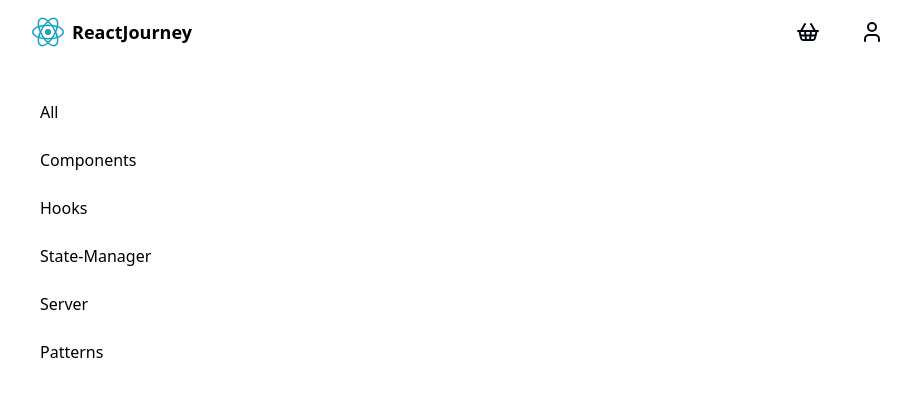
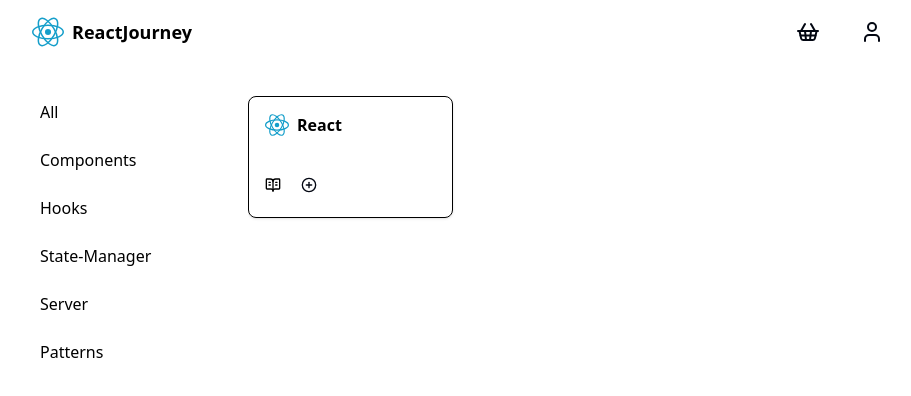
Before and after one commit to Rmejaat/react-journey, a Next.js app: page / in a window 1280 px wide. Shown: the top 396 px of the page, without its empty margins (176-1087 px from the left). Built offline with nearby package versions, Linux system fonts and the light colour scheme.

Commit message:
Create Card Component

```diff
--- a/app/page.jsx
+++ b/app/page.jsx
@@ -1,3 +1,4 @@
+import { Card } from "@/src/Card";
 import { Menu } from "@/src/menu/menu";
 import { REACT_CARDS } from "@/src/react-cards";
 import { Header } from "../src/header/header";
@@ -14,6 +15,11 @@ export default async function Home({ searchParams }) {
       <Header />
       <div className="mb-4 mt-8 flex flex-1 gap-4 overflow-auto max-lg:flex-col">
         <Menu currentFilter={currentFilter} filters={filters} />
+        <div className="size-full overflow-auto">
+          <div className="grid h-fit w-full grid-cols-1 gap-4 md:grid-cols-2 lg:grid-cols-3">
+            <Card />
+          </div>
+        </div>
       </div>
     </main>
   );
--- /dev/null
+++ b/src/Card.jsx
@@ -0,0 +1,24 @@
+import { BookOpenText, PlusCircle } from "lucide-react";
+import Link from "next/link";
+import { Button } from "./header/button";
+import { ReactSvg } from "./header/reactsvg";
+
+export const Card = () => {
+  return (
+    <div className="flex flex-col items-center justify-center gap-4 rounded-lg border p-4 shadow transition-colors hover:border-gray-300 hover:bg-gray-100">
+      <div className="flex w-full items-center gap-2">
+        <ReactSvg size={24} />
+        <p className="text-base font-bold">React</p>
+      </div>
+      <p className="line-clamp-1 w-full overflow-hidden text-ellipsis text-center text-lg font-extrabold"></p>
+      <div className="flex w-full items-center gap-2">
+        <Link href="">
+          <BookOpenText size={16} />
+        </Link>
+        <Button>
+          <PlusCircle size={16} />
+        </Button>
+      </div>
+    </div>
+  );
+};
```
